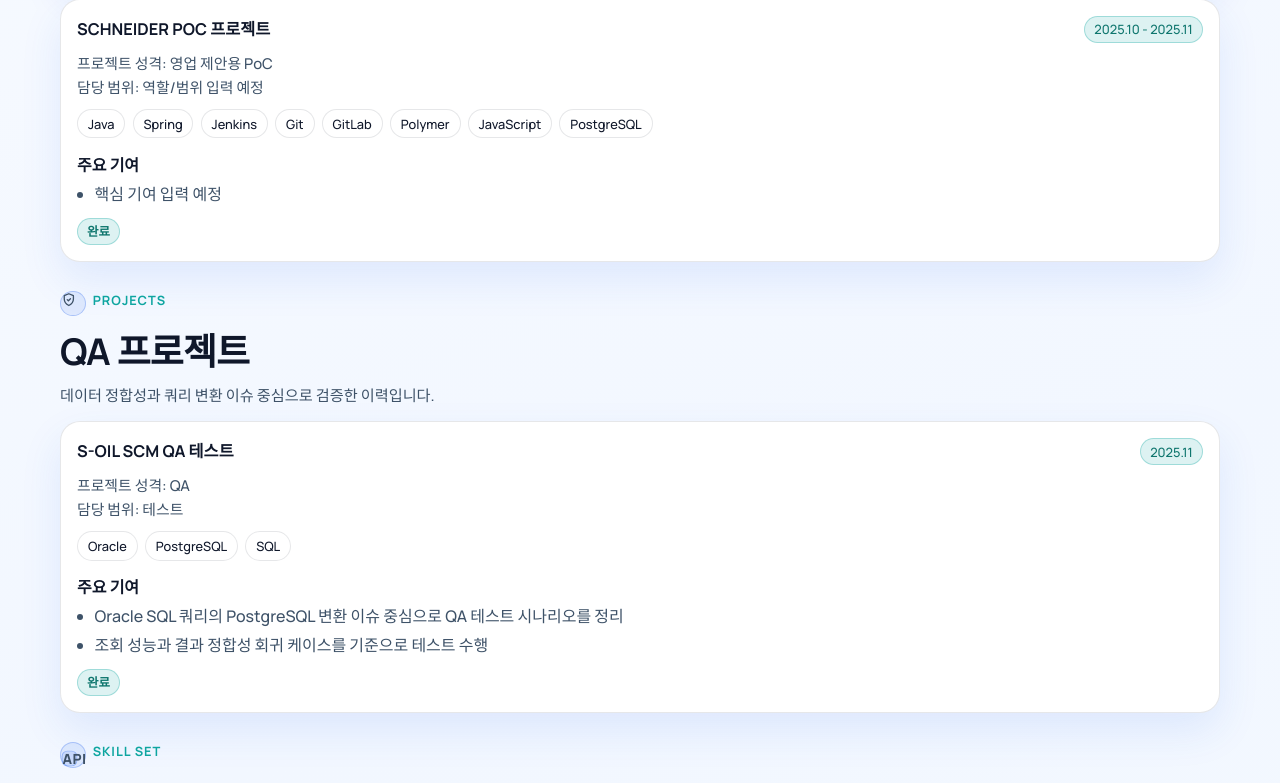
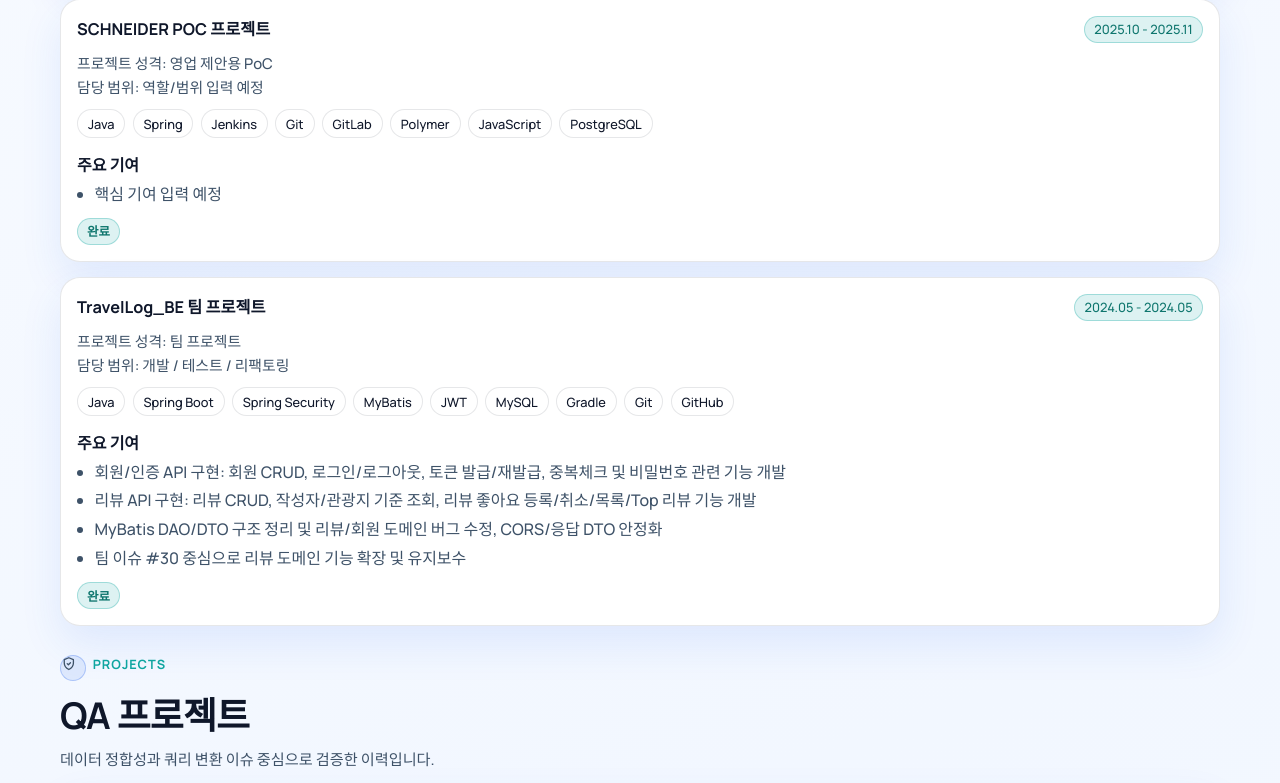
Before and after one commit to IanToo2/portfolio, a React (Vite) app: page / in a window 1280 px wide. Shown: the part 2493-3276 px from the top of the page. Built offline with nearby package versions, Linux system fonts and the light colour scheme.

Commit message:
Add TravelLog_BE team project based on repository analysis

```diff
--- a/src/data/portfolioData.js
+++ b/src/data/portfolioData.js
@@ -336,6 +336,45 @@ export const PROJECTS = [
     isPending: false
   },
   {
+    name: "TravelLog_BE 팀 프로젝트",
+    nameEn: "TravelLog_BE Team Project",
+    period: "2024.05 - 2024.05",
+    periodEn: "May 2024 - May 2024",
+    kind: "팀 프로젝트",
+    kindEn: "Team Project",
+    scope: ["개발", "테스트", "리팩토링"],
+    scopeEn: ["Development", "Testing", "Refactoring"],
+    tech: ["Java", "Spring Boot", "Spring Security", "MyBatis", "JWT", "MySQL", "Gradle", "Git", "GitHub"],
+    techEn: ["Java", "Spring Boot", "Spring Security", "MyBatis", "JWT", "MySQL", "Gradle", "Git", "GitHub"],
+    contributions: [
+      "회원/인증 API 구현: 회원 CRUD, 로그인/로그아웃, 토큰 발급/재발급, 중복체크 및 비밀번호 관련 기능 개발",
+      "리뷰 API 구현: 리뷰 CRUD, 작성자/관광지 기준 조회, 리뷰 좋아요 등록/취소/목록/Top 리뷰 기능 개발",
+      "MyBatis DAO/DTO 구조 정리 및 리뷰/회원 도메인 버그 수정, CORS/응답 DTO 안정화",
+      "팀 이슈 #30 중심으로 리뷰 도메인 기능 확장 및 유지보수"
+    ],
+    contributionsEn: [
+      "Implemented member/auth APIs including member CRUD, login/logout, token issue/refresh, duplicate checks, and password flows.",
+      "Implemented review APIs including review CRUD, author/content-based queries, review likes add/remove/list, and top review endpoints.",
+      "Refined MyBatis DAO/DTO structures and stabilized review/member domain bugs, CORS, and response DTO behavior.",
+      "Expanded and maintained review-domain features with primary focus on team issue #30."
+    ],
+    metrics: [
+      {
+        label: "개인 커밋",
+        labelEn: "Personal commits",
+        value: "47개 (no-merge)",
+        valueEn: "47 commits (no-merge)"
+      },
+      {
+        label: "주요 기여 도메인",
+        labelEn: "Primary contribution domains",
+        value: "회원/인증, 리뷰",
+        valueEn: "Member/Auth, Review"
+      }
+    ],
+    isPending: false
+  },
+  {
     name: "S-OIL SCM QA 테스트",
     nameEn: "S-OIL SCM QA Testing",
     period: "2025.11",
```
